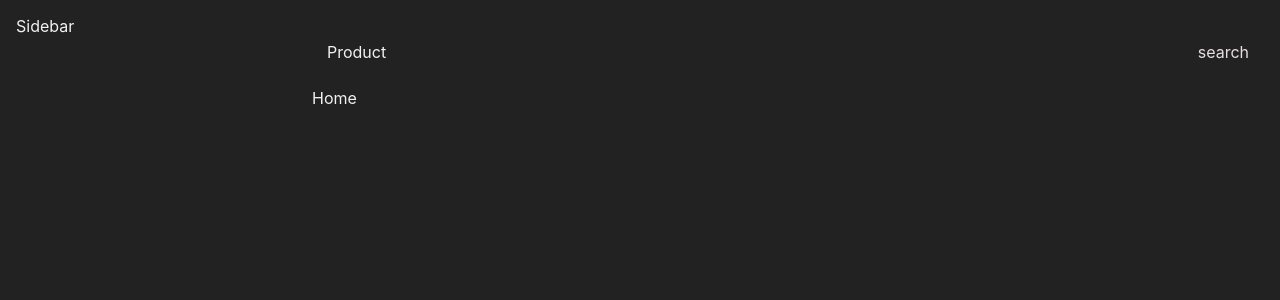
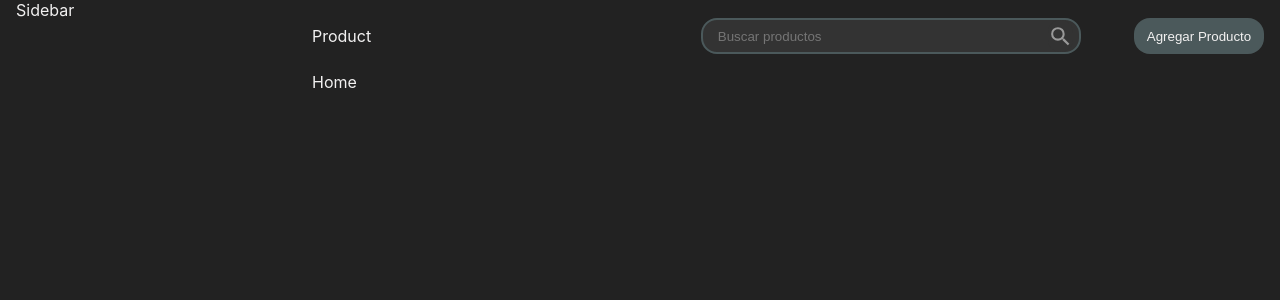
Before and after one commit to facundovacanicencosud/MiEcommerce-Grupo2-Sprint4, a React (Create React App) app: page / in a window 1280 px wide. Shown: the top 300 px of the page. Built offline with nearby package versions, Linux system fonts and the light colour scheme.

Commit message:
Terminando vista navbar en products

```diff
--- a/public/index.html
+++ b/public/index.html
@@ -8,6 +8,13 @@
     <meta
       name="description"
       content="Web site created using create-react-app"
+    />
+    <link
+    rel="stylesheet"
+    href="https://cdnjs.cloudflare.com/ajax/libs/font-awesome/6.2.0/css/all.min.css"
+    integrity="sha512-xh6O/CkQoPOWDdYTDqeRdPCVd1SpvCA9XXcUnZS2FmJNp1coAFzvtCN9BmamE+4aHK8yyUHUSCcJHgXloTyT2A=="
+    crossorigin="anonymous"
+    referrerpolicy="no-referrer"
     />
     <link rel="apple-touch-icon" href="%PUBLIC_URL%/logo192.png" />
     <!--
--- a/src/App.css
+++ b/src/App.css
@@ -21,7 +21,7 @@ a {
   display: flex;
   background-color: var(--negro);
   color: var(--blanco);
-  padding: 1rem;
+  padding: 0 1rem;
 }
 
 .main-area {
--- /dev/null
+++ b/src/components/Navbar/NavItems/ButtonsNav/ButtonNavAddProd.jsx
@@ -0,0 +1,10 @@
+const ButtonNavAddProd = ({classCss, spanText}) => {
+  return (
+    <button className={classCss}>
+        <span>{spanText}</span>
+    </button>
+  )
+}
+
+
+export default ButtonNavAddProd
--- /dev/null
+++ b/src/components/Navbar/NavItems/ButtonsNav/InputSearchNav.jsx
@@ -0,0 +1,22 @@
+import style from "../navitemsearch.module.css";
+
+const InputSearchNav = ({logo}) => {
+  return (
+    <>
+      <input
+        name="search"
+        className={style.search_input}
+        type="text"
+        placeholder="Buscar productos"
+      />
+      <button
+        type="submit"
+        className={`${style.search_icon} ${style.search_form_search_icon}`}
+      >
+        <img src={logo} alt="" />
+      </button>
+    </>
+  );
+};
+
+export default InputSearchNav;
--- a/src/components/Navbar/NavItems/NavItemSearch.jsx
+++ b/src/components/Navbar/NavItems/NavItemSearch.jsx
@@ -1,15 +1,69 @@
-import React from 'react'
+import style from "./navitemsearch.module.css";
+import searchLogo from "../../../assets/magnify.svg";
+import useScreen from "../../../hooks/useScreen";
+import ButtonNavAddProd from "./ButtonsNav/ButtonNavAddProd";
+import InputSearchNav from "./ButtonsNav/InputSearchNav";
+const NavItemSearch = ({ open, setOpen }) => {
+  const { width } = useScreen();
+  const changeWidthSearch = () => {
+    setOpen((x) => !x);
+  };
+  if (width > 468) {
+    return (
+      <>
+        <form
 
-const NavItemSearch = ({open}) => {
+          className={style.search_form}
+        >
+          <div className={style.search_form_div}>
+            <InputSearchNav logo={searchLogo} />
+          </div>
 
-    if(open){
-        return (
-            <div>Search Abierto</div>
-        )
+          <ButtonNavAddProd classCss={style.add_span} spanText="Agregar Producto" />
+        </form>
+      </>
+    );
+  } else {
+    if (open) {
+      return (
+        <>
+          <form
+
+            className={style.search_form}
+          >
+            <div className={style.search_form_exit} onClick={changeWidthSearch}>
+              <i className="fa-solid fa-xmark"></i>
+            </div>
+
+            <input
+              name="search"
+              className={style.search_input}
+              type="text"
+              placeholder="Buscar productos"
+            />
+            <button
+              type="submit"
+              className={`${style.search_icon} ${style.search_form_search_icon}`}
+            >
+              <img src={searchLogo} alt="" />
+            </button>
+          </form>
+        </>
+      );
+    } else {
+      return (
+        <>
+          <button className={style.search_icon} onClick={changeWidthSearch}>
+            <img src={searchLogo} alt="" />
+          </button>
+
+          <>
+            <ButtonNavAddProd classCss={style.add_icon} spanText="+" />
+          </>
+        </>
+      );
     }
-    return (
-        <div>search</div>
-    )
-}
+  }
+};
 
-export default NavItemSearch
+export default NavItemSearch;
--- /dev/null
+++ b/src/components/Navbar/NavItems/navitemsearch.module.css
@@ -0,0 +1,99 @@
+.search_form{
+    width: 100%;
+    display: flex;
+    align-items: center;
+    justify-content: space-evenly;
+    position: relative;
+}
+.search_input{
+    width: 95%;
+    margin-left: 8px;
+    background-color: var(--negro-claro);
+    border: 2px solid var(--btn-oscuro);
+    border-radius: 16px;
+    height: 36px;
+}
+.search_input::placeholder{
+    padding-left: 15px;
+}
+.search_input:focus{
+    outline: 1px solid var(--blanco);
+    border: none;
+}
+.search_input:focus::placeholder{
+    color: var(--blanco);
+}
+
+.search_form_exit{
+    margin-right: 5px;
+}
+.search_form_exit i{
+    font-size: 25px;
+}
+.search_icon{
+    background-color: var(--negro-claro);
+    border: 1px solid var(--btn-oscuro);
+    display: flex;
+    border-radius: 20px;
+    width: 46px;
+    height: 36px;
+    align-items: center;
+    justify-content: center;
+}
+.search_icon img{
+    width: 25px;
+}
+
+.search_form_search_icon{
+    position: absolute;
+    right: 2%;
+    top: 2px;
+    height: 32px;
+    width: auto;
+    background-color: none;
+    border: none;
+}
+
+.add_icon{
+    background-color: var(--btn-oscuro);
+    display: flex;
+    border-radius: 20px;
+    border: none;
+    width: 36px;
+    height: 36px;
+    align-items: center;
+    margin-left: 10px;
+    justify-content: center;
+}
+.add_icon span{
+    color: var(--blanco);
+    font-weight: bold;
+    font-size: 30px;
+}
+
+.add_span{
+    border: none;
+    color: var(--blanco);
+    background-color: var(--btn-oscuro);
+    height: 36px;
+    width: 30%;
+    min-width: 110px;
+    max-width: 130px;
+    border-radius: 16px;
+}
+
+@media (min-width: 468px){
+
+    .search_form{
+        width: 100%;
+        justify-content: space-between;
+    }
+
+    .search_form_search_icon{
+        right: 5%;
+    }
+    .search_form_div{
+        position: relative;
+        width: 70%;
+    }
+}
--- a/src/components/Navbar/Navbar.jsx
+++ b/src/components/Navbar/Navbar.jsx
@@ -9,14 +9,24 @@ const Navbar = () => {
   return (
     <header className={style.header}>
       <nav className={style.navbar}>
+        {(!searchBox)?
+            <>
                 <div>
                     <Link to={`/${"product"}`}>
                         <span>{"Product"}</span>
                     </Link>
                 </div>
-        <div>
-          <NavItemSearch open={searchBox}/>
+                <div className={style.search_box_and_add}>
+                    <NavItemSearch setOpen={setSearchBox} open={searchBox}/>
                 </div>
+            </>
+        :
+            <>
+                <div  className={style.navbar_search_box} >
+                    <NavItemSearch setOpen={setSearchBox} open={searchBox} />
+                </div>
+            </>
+        }
       </nav>
     </header>
   );
--- a/src/components/Navbar/navbar.module.css
+++ b/src/components/Navbar/navbar.module.css
@@ -11,5 +11,22 @@
     display: flex;
     align-items: center;
     justify-content: space-between;
-    padding: 0 15px;
 }
+
+
+.navbar_search_box{
+    width: 100%;
+}
+
+.search_box_and_add{
+    display: flex;
+
+}
+
+
+@media (min-width:468px) {
+    .search_box_and_add{
+        width: 60%;
+        justify-content: space-between;
+    }
+}
--- /dev/null
+++ b/src/hooks/useScreen.js
@@ -0,0 +1,21 @@
+import { useEffect, useState } from 'react'
+
+const useScreen = () => {
+    const [width, setWidth] = useState(window.innerWidth);
+
+    useEffect(() => {
+        window.addEventListener("resize", handleResize);
+
+        return () => {
+            window.removeEventListener("resize", handleResize);
+        };
+    }, []);
+
+    const handleResize = () => {
+        setWidth(window.innerWidth);
+    };
+
+    return { width };
+}
+
+export default useScreen
```
Also changed, not shown: src/assets/magnify.svg (added). Lines whose indentation alone changed are shown as unchanged.
